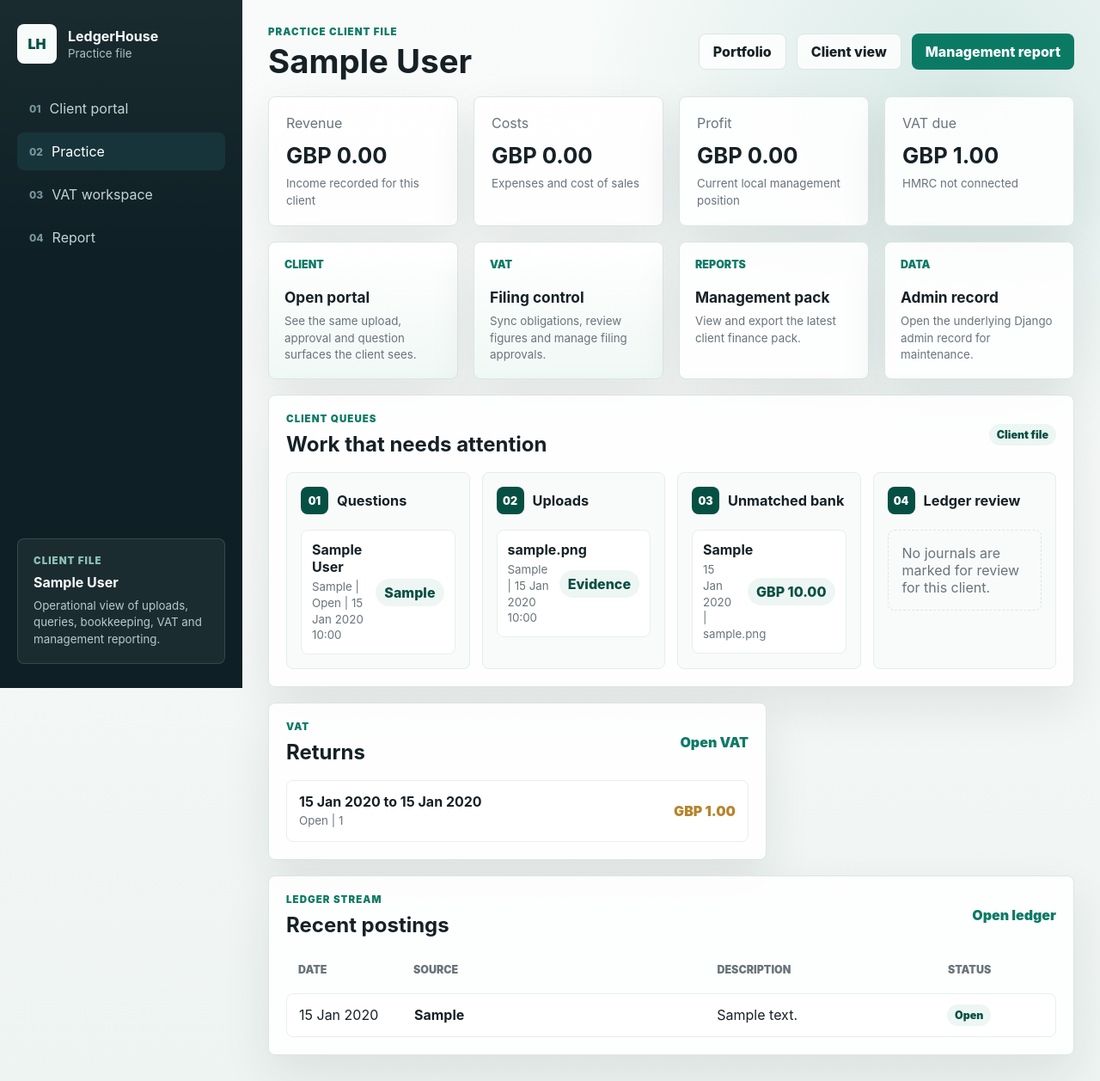
After one commit to kfrem/ledgerhouse, a Django app: page /practice/clients/00000000-0000-0000-0000-000000000001/ in a window 1280 px wide. The commit adds this page. Shown: the whole page at 86% size. Run offline with Django 5.2, Linux system fonts and the light colour scheme; a user stored in the database is signed in; tables that the repository leaves empty hold one stand-in row (values such as "Sample post").

Commit message:
Add practice client file view

```diff
--- a/accounting/views.py
+++ b/accounting/views.py
@@ -240,6 +240,47 @@ def download_management_report(request, tenant_id, file_format):
         response["Content-Disposition"] = f'attachment; filename="{tenant.name}-management-report.pdf"'
         return response
     raise Http404("Report format not supported")
+
+
+@login_required(login_url="/login/")
+def practice_client_detail(request, tenant_id):
+    try:
+        tenant = Tenant.objects.get(id=tenant_id)
+    except Tenant.DoesNotExist as exc:
+        raise Http404("Company not found") from exc
+
+    report = management_report_context(tenant)
+    reconciled_ids = BankReconciliation.objects.filter(tenant=tenant).values("bank_transaction_id")
+    unmatched_bank_transactions = (
+        BankTransaction.objects.filter(tenant=tenant)
+        .exclude(id__in=reconciled_ids)
+        .select_related("imported_file")
+        .order_by("-date", "-id")[:8]
+    )
+    review_journals = Journal.objects.filter(
+        tenant=tenant,
+        status="RequiresReview",
+    ).order_by("-created_at")[:8]
+
+    return render(
+        request,
+        "accounting/practice_client_detail.html",
+        {
+            "tenant": tenant,
+            "report": report,
+            "revenue": _money(report["revenue"]),
+            "expenses": _money(report["expenses"]),
+            "profit": _money(report["profit"]),
+            "vat_due": _money(report["vat_due"]),
+            "latest_documents": EvidenceDocument.objects.filter(tenant=tenant).order_by("-uploaded_at")[:8],
+            "latest_journals": Journal.objects.filter(tenant=tenant).order_by("-date", "-id")[:8],
+            "vat_returns": VatReturn.objects.filter(tenant=tenant).order_by("-end_date")[:6],
+            "client_requests": ClientRequest.objects.filter(tenant=tenant).order_by("-submitted_at")[:8],
+            "unmatched_bank_transactions": unmatched_bank_transactions,
+            "review_journals": review_journals,
+            "hmrc_connection": HmrcVatConnection.objects.filter(tenant=tenant).first(),
+        },
+    )
 
 
 @login_required(login_url="/login/")
--- a/ledgerhouse/urls.py
+++ b/ledgerhouse/urls.py
@@ -10,6 +10,7 @@ from accounting.views import (
     hmrc_sandbox_status_view,
     hmrc_vat_workspace,
     management_report_view,
+    practice_client_detail,
     practice_dashboard,
 )
 
@@ -17,6 +18,11 @@ urlpatterns = [
     path('', client_portal, name='client_portal'),
     path('vat/review/', client_vat_review, name='client_vat_review'),
     path('practice/', practice_dashboard, name='practice_dashboard'),
+    path(
+        'practice/clients/<uuid:tenant_id>/',
+        practice_client_detail,
+        name='practice_client_detail',
+    ),
     path(
         'reports/<uuid:tenant_id>/',
         management_report_view,
--- a/templates/accounting/dashboard.html
+++ b/templates/accounting/dashboard.html
@@ -135,7 +135,7 @@
                 </div>
                 <div class="client-list">
                     {% for tenant in tenants %}
-                    <a class="client-row" href="/admin/accounting/tenant/{{ tenant.id }}/change/">
+                    <a class="client-row" href="{% url 'practice_client_detail' tenant.id %}">
                         <span class="client-avatar">{{ tenant.name|slice:":2" }}</span>
                         <span class="client-main">
                             <strong>{{ tenant.name }}</strong>
--- /dev/null
+++ b/templates/accounting/practice_client_detail.html
@@ -0,0 +1,240 @@
+{% load static %}
+<!doctype html>
+<html lang="en">
+<head>
+    <meta charset="utf-8">
+    <meta name="viewport" content="width=device-width, initial-scale=1">
+    <title>LedgerHouse | Client file</title>
+    <link rel="stylesheet" href="{% static 'accounting/dashboard.css' %}">
+</head>
+<body>
+    <aside class="sidebar" aria-label="Practice navigation">
+        <a class="brand" href="{% url 'practice_dashboard' %}" aria-label="LedgerHouse dashboard">
+            <span class="brand-mark">LH</span>
+            <span>
+                <strong>LedgerHouse</strong>
+                <small>Practice file</small>
+            </span>
+        </a>
+
+        <nav class="nav-list">
+            <a href="{% url 'client_portal' %}?company={{ tenant.id }}"><span>01</span> Client portal</a>
+            <a class="active" href="{% url 'practice_dashboard' %}"><span>02</span> Practice</a>
+            <a href="{% url 'hmrc_vat_workspace' %}?company={{ tenant.id }}"><span>03</span> VAT workspace</a>
+            <a href="{% url 'management_report' tenant.id %}"><span>04</span> Report</a>
+        </nav>
+
+        <section class="sidebar-panel">
+            <p>Client file</p>
+            <strong>{{ tenant.name }}</strong>
+            <small>Operational view of uploads, queries, bookkeeping, VAT and management reporting.</small>
+        </section>
+    </aside>
+
+    <main class="workspace">
+        <header class="topbar">
+            <div>
+                <p class="eyebrow">Practice client file</p>
+                <h1>{{ tenant.name }}</h1>
+            </div>
+            <div class="topbar-actions">
+                <a class="ghost-button" href="{% url 'practice_dashboard' %}">Portfolio</a>
+                <a class="ghost-button" href="{% url 'client_portal' %}?company={{ tenant.id }}">Client view</a>
+                <a class="solid-button" href="{% url 'management_report' tenant.id %}">Management report</a>
+            </div>
+        </header>
+
+        <section class="summary-grid" aria-label="Client file metrics">
+            <article class="metric">
+                <span>Revenue</span>
+                <strong>{{ revenue }}</strong>
+                <small>Income recorded for this client</small>
+            </article>
+            <article class="metric">
+                <span>Costs</span>
+                <strong>{{ expenses }}</strong>
+                <small>Expenses and cost of sales</small>
+            </article>
+            <article class="metric">
+                <span>Profit</span>
+                <strong>{{ profit }}</strong>
+                <small>Current local management position</small>
+            </article>
+            <article class="metric">
+                <span>VAT due</span>
+                <strong>{{ vat_due }}</strong>
+                <small>{% if hmrc_connection and hmrc_connection.status == "Connected" %}HMRC connected{% else %}HMRC not connected{% endif %}</small>
+            </article>
+        </section>
+
+        <section class="module-grid" aria-label="Client actions">
+            <a class="module-tile ready" href="{% url 'client_portal' %}?company={{ tenant.id }}">
+                <span>Client</span>
+                <strong>Open portal</strong>
+                <small>See the same upload, approval and question surfaces the client sees.</small>
+            </a>
+            <a class="module-tile ready" href="{% url 'hmrc_vat_workspace' %}?company={{ tenant.id }}">
+                <span>VAT</span>
+                <strong>Filing control</strong>
+                <small>Sync obligations, review figures and manage filing approvals.</small>
+            </a>
+            <a class="module-tile" href="{% url 'management_report' tenant.id %}">
+                <span>Reports</span>
+                <strong>Management pack</strong>
+                <small>View and export the latest client finance pack.</small>
+            </a>
+            <a class="module-tile" href="/admin/accounting/tenant/{{ tenant.id }}/change/">
+                <span>Data</span>
+                <strong>Admin record</strong>
+                <small>Open the underlying Django admin record for maintenance.</small>
+            </a>
+        </section>
+
+        <section class="content-grid">
+            <article class="surface workbench-surface">
+                <div class="section-heading">
+                    <div>
+                        <p class="eyebrow">Client queues</p>
+                        <h2>Work that needs attention</h2>
+                    </div>
+                    <span class="status-pill">Client file</span>
+                </div>
+                <div class="workbench-grid">
+                    <section class="queue-panel">
+                        <div class="queue-heading">
+                            <span>01</span>
+                            <strong>Questions</strong>
+                        </div>
+                        <div class="queue-list">
+                            {% for request_item in client_requests %}
+                            <a class="queue-item" href="/admin/accounting/clientrequest/{{ request_item.id }}/change/">
+                                <span>
+                                    <strong>{{ request_item.subject }}</strong>
+                                    <small>{{ request_item.category }} | {{ request_item.status }} | {{ request_item.submitted_at|date:"d M Y H:i" }}</small>
+                                </span>
+                                <em>{{ request_item.priority }}</em>
+                            </a>
+                            {% empty %}
+                            <div class="empty-state">No client questions have been submitted.</div>
+                            {% endfor %}
+                        </div>
+                    </section>
+
+                    <section class="queue-panel">
+                        <div class="queue-heading">
+                            <span>02</span>
+                            <strong>Uploads</strong>
+                        </div>
+                        <div class="queue-list">
+                            {% for document in latest_documents %}
+                            <a class="queue-item" href="/admin/accounting/evidencedocument/{{ document.id }}/change/">
+                                <span>
+                                    <strong>{{ document.filename }}</strong>
+                                    <small>{{ document.uploaded_by }} | {{ document.uploaded_at|date:"d M Y H:i" }}</small>
+                                </span>
+                                <em>Evidence</em>
+                            </a>
+                            {% empty %}
+                            <div class="empty-state">No evidence documents are stored for this client.</div>
+                            {% endfor %}
+                        </div>
+                    </section>
+
+                    <section class="queue-panel">
+                        <div class="queue-heading">
+                            <span>03</span>
+                            <strong>Unmatched bank</strong>
+                        </div>
+                        <div class="queue-list">
+                            {% for transaction in unmatched_bank_transactions %}
+                            <a class="queue-item" href="/admin/accounting/banktransaction/{{ transaction.id }}/change/">
+                                <span>
+                                    <strong>{{ transaction.reference }}</strong>
+                                    <small>{{ transaction.date }} | {{ transaction.imported_file.filename }}</small>
+                                </span>
+                                <em>GBP {{ transaction.amount }}</em>
+                            </a>
+                            {% empty %}
+                            <div class="empty-state">All imported bank lines are matched for this client.</div>
+                            {% endfor %}
+                        </div>
+                    </section>
+
+                    <section class="queue-panel">
+                        <div class="queue-heading">
+                            <span>04</span>
+                            <strong>Ledger review</strong>
+                        </div>
+                        <div class="queue-list">
+                            {% for journal in review_journals %}
+                            <a class="queue-item" href="/admin/accounting/journal/{{ journal.id }}/change/">
+                                <span>
+                                    <strong>{{ journal.description }}</strong>
+                                    <small>{{ journal.date }} | {{ journal.source_type }}</small>
+                                </span>
+                                <em>{{ journal.status }}</em>
+                            </a>
+                            {% empty %}
+                            <div class="empty-state">No journals are marked for review for this client.</div>
+                            {% endfor %}
+                        </div>
+                    </section>
+                </div>
+            </article>
+
+            <aside class="right-rail">
+                <article class="surface compliance-card">
+                    <div class="section-heading">
+                        <div>
+                            <p class="eyebrow">VAT</p>
+                            <h2>Returns</h2>
+                        </div>
+                        <a class="text-link" href="{% url 'hmrc_vat_workspace' %}?company={{ tenant.id }}">Open VAT</a>
+                    </div>
+                    <div class="stack-list">
+                        {% for vat_return in vat_returns %}
+                        <a class="stack-item" href="/admin/accounting/vatreturn/{{ vat_return.id }}/change/">
+                            <span>
+                                <strong>{{ vat_return.start_date }} to {{ vat_return.end_date }}</strong>
+                                <small>{{ vat_return.status }} | {{ vat_return.hmrc_receipt_id|default:"No receipt" }}</small>
+                            </span>
+                            <span class="amount">GBP {{ vat_return.net_vat_payable }}</span>
+                        </a>
+                        {% empty %}
+                        <div class="empty-state">No VAT returns recorded for this client.</div>
+                        {% endfor %}
+                    </div>
+                </article>
+            </aside>
+
+            <article class="surface activity-surface">
+                <div class="section-heading">
+                    <div>
+                        <p class="eyebrow">Ledger stream</p>
+                        <h2>Recent postings</h2>
+                    </div>
+                    <a class="text-link" href="/admin/accounting/journal/">Open ledger</a>
+                </div>
+                <div class="activity-table">
+                    <div class="table-head">
+                        <span>Date</span>
+                        <span>Source</span>
+                        <span>Description</span>
+                        <span>Status</span>
+                    </div>
+                    {% for journal in latest_journals %}
+                    <a class="table-row" href="/admin/accounting/journal/{{ journal.id }}/change/">
+                        <span>{{ journal.date }}</span>
+                        <strong>{{ journal.source_type }}</strong>
+                        <span>{{ journal.description }}</span>
+                        <span class="status-pill">{{ journal.status }}</span>
+                    </a>
+                    {% empty %}
+                    <div class="empty-state">No journals have been posted for this client.</div>
+                    {% endfor %}
+                </div>
+            </article>
+        </section>
+    </main>
+</body>
+</html>
```
Also changed, not shown: accounting/tests/test_client_portal_workflows.py (+55 -0 lines), docs/testing/practice_client_file_workflow.md (added, +74 -0 lines).
